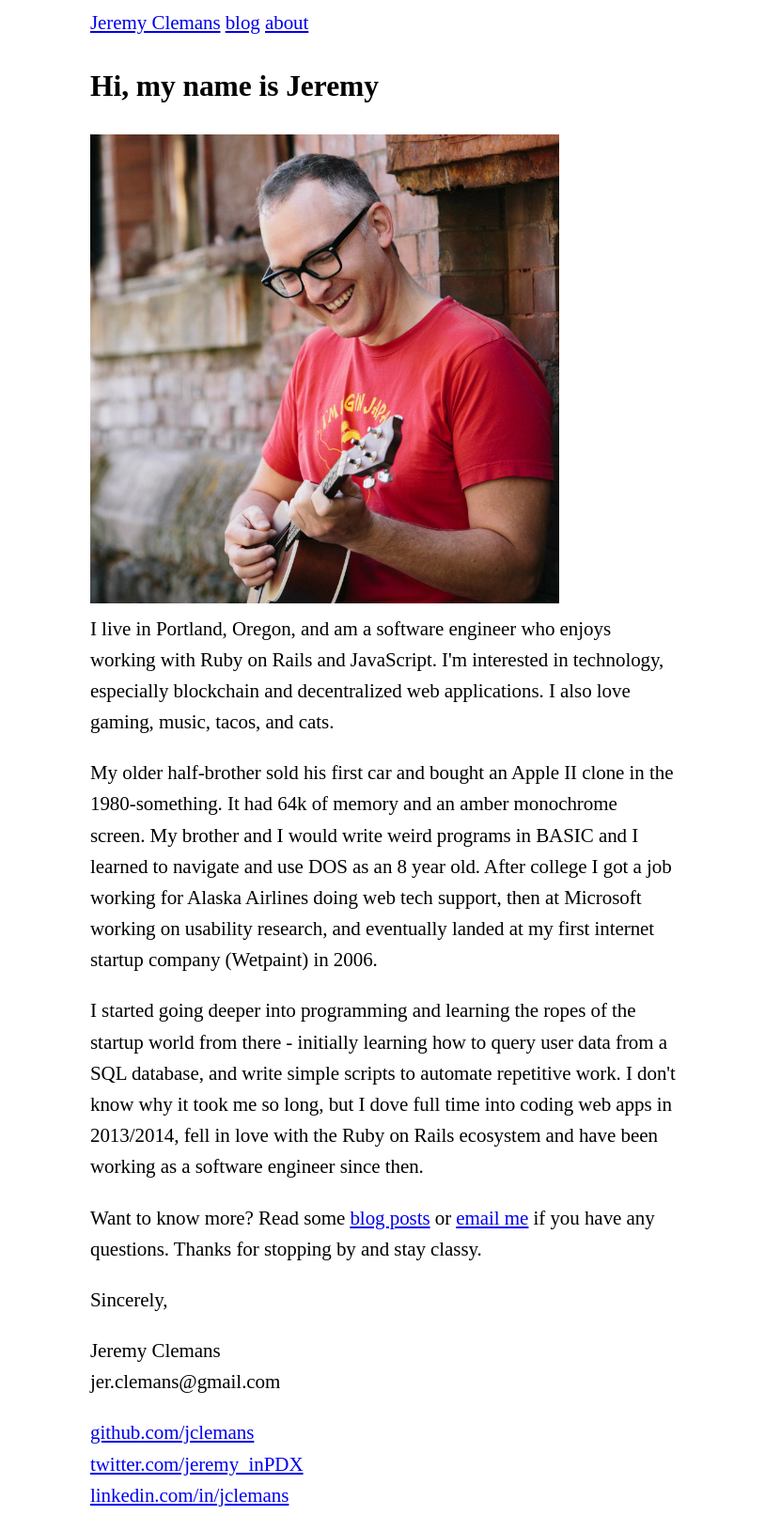
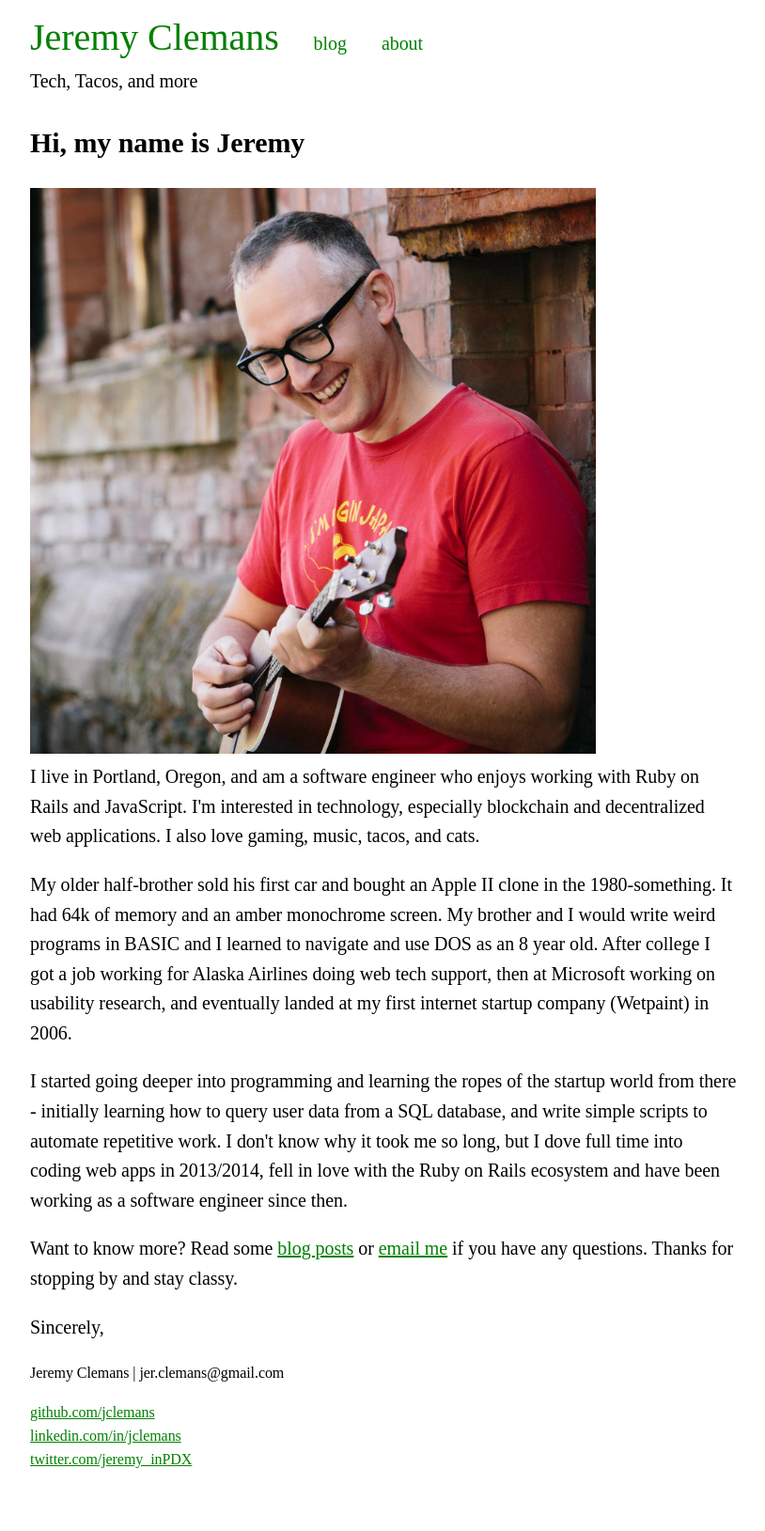
Before and after one commit to jclemans/jclemans.github.io, a Jekyll site: the page built from about.html, in a window 1280 px wide. Shown: the whole page at 94% size, without its empty margins (232-1046 px from the left). Built offline with Jekyll 4.4.1, drawn with Linux system fonts in a browser that asks for light colours; after the commit the page ends 1573 px from its top, so only the background shows below that.

Commit message:
adds two posts, edits layouts and some css styling.

```diff
--- /dev/null
+++ b/_includes/header.html
@@ -0,0 +1,10 @@
+<div class="header">
+	<span class="title">
+	      <a href="/">Jeremy Clemans</a>
+	</span>
+	<span class="nav-links">
+	<a class="extra" href="/">blog</a>
+	<a class="extra" href="/about.html">about</a>
+	</span>
+	<p class="subtitle">Tech, Tacos, and more</p>
+</div>
--- /dev/null
+++ b/_includes/signature.html
@@ -0,0 +1,14 @@
+<div class="contact">
+  <div>
+    <p>
+      Jeremy Clemans | jer.clemans@gmail.com
+    </p>
+  </div>
+  <div>
+    <a href="https://github.com/jclemans/">github.com/jclemans</a>
+    <br />
+    <a href="https://www.linkedin.com/in/jclemans/">linkedin.com/in/jclemans</a>
+    <br />
+    <a href="https://twitter.com/jeremy_inPDX/">twitter.com/jeremy_inPDX</a>
+  </div>
+</div>
--- a/_layouts/default.html
+++ b/_layouts/default.html
@@ -11,33 +11,10 @@
 <body>
 
 <div class="site">
-  <div class="title">
-    <a href="/">Jeremy Clemans</a>
-    <a class="extra" href="/">blog</a>
-    <a class="extra" href="/about.html">about</a>
-  </div>
+  {% include header.html %}
 
   {{ content }}
 
-  <div class="footer">
-    <div class="contact">
-      <p>
-        Jeremy Clemans
-        <br />
-        jer.clemans@gmail.com
-      </p>
-    </div>
-    <div class="contact">
-      <p>
-        <a href="https://github.com/jclemans/">github.com/jclemans</a>
-        <br />
-        <a href="https://twitter.com/jeremy_inPDX/">twitter.com/jeremy_inPDX</a>
-        <br />
-        <a href="https://www.linkedin.com/in/jclemans/">linkedin.com/in/jclemans</a>
-      </p>
-    </div>
-  </div>
 </div>
-<script src="app.js"></script>
 </body>
 </html>
--- a/about.html
+++ b/about.html
@@ -5,7 +5,7 @@ title: About - Jeremy Clemans
 
     <div id="intro">
         <h2>Hi, my name is Jeremy</h2>
-        <img id="photo1" src="uke1_smaller.jpg" alt="Jeremy playing a ukulele.">
+        <img id="portrait" src="uke1_smaller.jpg" alt="Jeremy playing a ukulele.">
         <div>
             I live in Portland, Oregon, and am a software engineer who enjoys working with Ruby on Rails and JavaScript. I'm interested in technology, especially blockchain and decentralized web applications. I also love gaming, music, tacos, and cats.
         </div>
@@ -19,5 +19,5 @@ title: About - Jeremy Clemans
             Want to know more? Read some <a class="extra" href="/">blog posts</a> or <a href="mailto:jer.clemans@gmail.com?subject=Found your github.io page">email me</a> if you have any questions. Thanks for stopping by and stay classy.
         </p>
         <p>Sincerely,</p>
-
+        {% include signature.html %}
     </div>
--- a/app.js
+++ b/app.js
@@ -1,27 +1,4 @@
-var intro = new Vue({
-  el: '#intro',
-  data: {
-    title: 'Hi, my name is Jeremy Clemans',
-    intro: "I live in Portland, Oregon, and am a software engineer who enjoys working with Ruby on Rails and JavaScript. This site is built using Vue.js!",
-    bio: "My first computer was an Apple II clone in the mid eighties. It had 64k of memory and a monochrome screen. My brother and I would write weird programs in BASIC and I learned to navigate and use DOS. After college I worked for Alaska Airlines doing web tech support, at Microsoft coordinating usability studies, and eventually landed at my first internet startup company (Wetpaint) in 2006. I started going deeper into programming from there; initially learning how to query user data from a SQL database, and write simple scripts to automate repetitive work. I dove full time into coding in 2013/2014, fell in love with the Ruby on Rails ecosystem and have been working as a software engineer since then.",
-  }
-})
-
-var work = new Vue({
-  el: '#work',
-  data: {
-    technologies: ['Ruby', 'Rails', 'JavaScript', 'JQuery', 'AngularJS', 'EmberJS', 'PostgreSQL', 'Git', 'Node.JS', 'Vagrant', 'HTML5', 'CSS3'],
-    companies: [
-    	{ name: 'FocusVision', years: '2016-2017', title: 'Software Engineer', description: 'Front end engineering focus, building media rich features (audio, video, and images) on top of the Decipher survey engine with Javascript, JQuery, Ember, and Angular for desktop and mobile web apps.' },
-    	{ name: 'Notch8', years: '2014-2016', title: 'Software Engineer', description: 'Full stack web and mobile application development building consumer facing products, internal tools, mobile apps, and backend APIs. I worked with clients in technology, healthcare, education, finance, and more.' },
-    	{ name: 'Solavei', years: '2012-2013', title: 'Customer Support Manager', description: 'I led a small team in supporting members of the Solavei online community via real-time feeds, forums, and CRM tools like Jive, Right Now, and Salesforce. I developed key productivity tracking metrics, did customer sentiment analysis, and led our support site redesign project.' },
-    	{ name: 'Wetpaint', years: '2006-2012', title: 'Web Support Engineer / Program Manager', description: 'As a program manager I wrote user stories and managed product backlog for in house content management system. I provided technical support and advocacy for our in house publishing team, and worked with the CX product team to build features to improve user experience, drive traffic, and more Facebook fans to our content. For product support I built and moderated a wiki knowledge-base that supported a 2 million user community. I designed and implemented community support strategy, policies, and processes; handled legal issues related to the CDA, DMCA, COPPA, and Terms of Service violations; helped our online communities fight spammers, hackers, and cyber bullies.' },
-    	{ name: 'Microsoft', years: '2005-2006', title: 'Usability Coordinator', description: 'I recruited and coordinated with IT Professionals and Software Developers for MS usability studies, using MySQL database tools to query and update participant records, and worked directly with Engineers and Project Managers to fulfill project requirements.' },
-    	{ name: 'Alaska Airlines', years: '2002-2005', title: 'Web Support Agent', description: 'I provided web technical support for hundreds of alaskaair.com users per week, QA tested new website features and functionality, and documented and reported usability issues to the web development team.' }
-    ]
-  }
-})
-
+// Example Vue object
 var personal = new Vue({
   el: '#personal',
   data: {
--- a/index.html
+++ b/index.html
@@ -4,7 +4,11 @@ title: Blog - Jeremy Clemans
 ---
 
 <div id="home">
-  <h1>Blog Posts</h1>
+  <!-- most recent post -->
+  {% for post in site.posts limit:1 %}
+    {{ post }}
+  {% endfor %}
+  <h2>Past Posts</h2>
   <ul class="posts">
     {% for post in site.posts %}
       <li><span>{{ post.date | date_to_string }}</span> &raquo; <a href="{{ post.url }}">{{ post.title }}</a></li>
--- a/styles.css
+++ b/styles.css
@@ -1,16 +1,13 @@
 body {
 	font-weight: 400;
     font-style: normal;
-    font-size: 21px;
+    font-size: 20px;
     line-height: 1.58;
     letter-spacing: -.003em;
-    padding: 0 25% 0 25%;
-} #photo1 {
+    padding: 0 20% 0 20%;
+}
+#portrait {
 	max-width: 80%;
-} #links {
-	background-color: #f2f2f2;
-    width: 100%;
-    height: 2em;
 }
 #email {
 	float: right;
@@ -18,3 +15,36 @@ body {
 	line-height: 3em;
 	padding-right: 10px;
 }
+#player {
+	max-width: 100%;
+}
+.contact {
+	font-size: 0.8em;
+}
+.date {
+	font-style: italic;
+	font-size: 0.8em;
+}
+p.subtitle {
+	margin-top: 0;
+}
+.title	a {
+	font-size: 2em;
+	text-decoration: none;
+	padding-right: 1rem;
+}
+.nav-links	a {
+	text-decoration: none;
+	font-style: monospace;
+	padding: 1rem;
+}
+.site a {
+	color: green;
+}
+
+pre {
+	background-color: #000;
+	color: #fff;
+	font-size: 0.6em;
+	padding-left: 1em;
+}
```
Also changed, not shown: _layouts/post.html (+6 -3 lines), _posts/2017-11-27-andreas-antonopoulos-how-bitcoin.md (added, +9 -0 lines), _posts/2018-01-19-ruby-product-method.md (added, +53 -0 lines), 2 other files.
